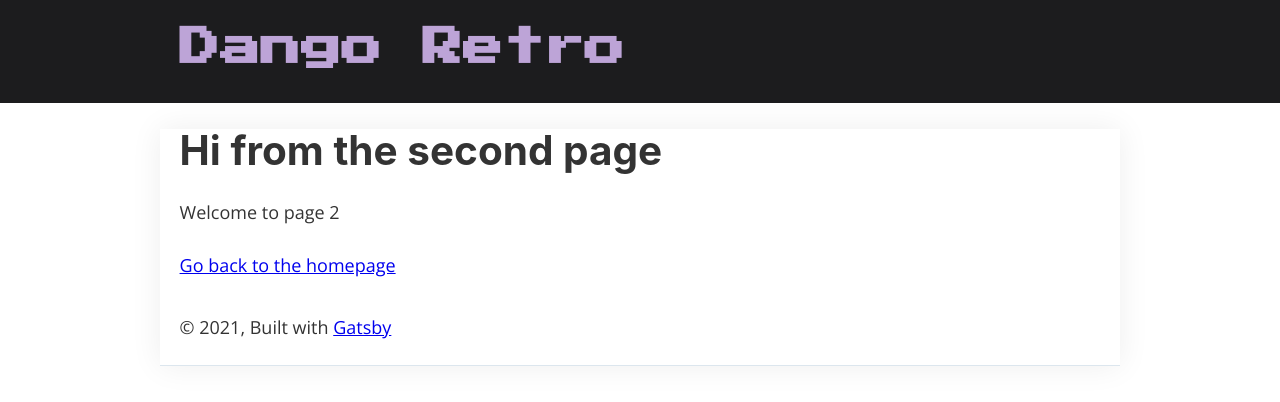
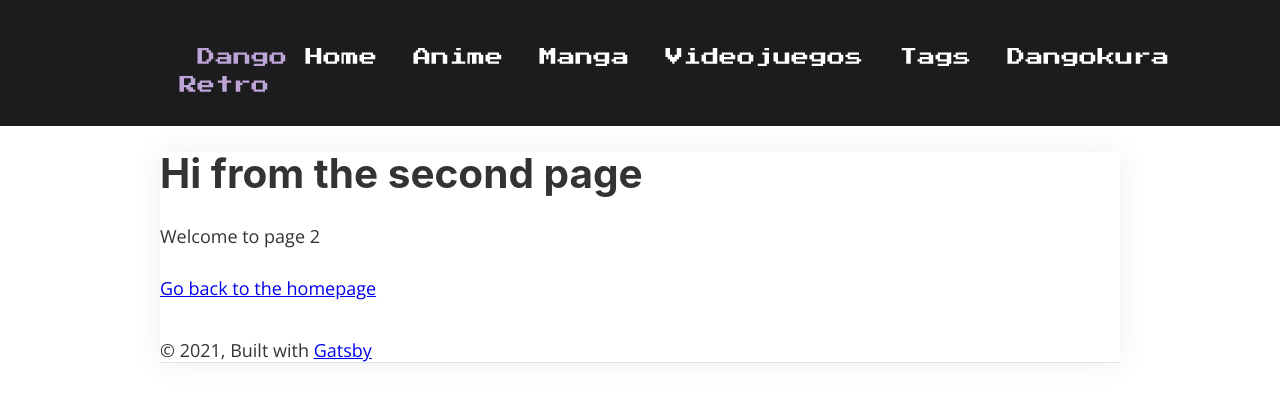
Before and after one commit to LeyaimJimenezSoftware/dretro, a Gatsby site: page /page-2 in a window 1280 px wide. Built offline with nearby package versions, Linux system fonts and the light colour scheme; Gatsby itself is replaced by a stand-in of ours.

Commit message:
Add navbar menu

```diff
--- a/gatsby-config.js
+++ b/gatsby-config.js
@@ -5,6 +5,7 @@ module.exports = {
     author: `@gatsbyjs`,
   },
   plugins: [
+    `gatsby-plugin-styled-components`,
     `gatsby-plugin-fontawesome-css`,
     `gatsby-plugin-react-helmet`,
     `gatsby-plugin-image`,
--- a/package.json
+++ b/package.json
@@ -10,6 +10,7 @@
     "@fortawesome/fontawesome-svg-core": "^1.2.35",
     "@fortawesome/free-solid-svg-icons": "^5.15.3",
     "@fortawesome/react-fontawesome": "^0.1.14",
+    "babel-plugin-styled-components": "^1.12.0",
     "gatsby": "^3.0.1",
     "gatsby-image": "^3.1.0",
     "gatsby-plugin-fontawesome-css": "^1.1.0",
@@ -19,14 +20,17 @@
     "gatsby-plugin-offline": "^4.0.0",
     "gatsby-plugin-react-helmet": "^4.0.0",
     "gatsby-plugin-sharp": "^3.0.0",
+    "gatsby-plugin-styled-components": "^4.2.0",
     "gatsby-source-filesystem": "^3.0.0",
     "gatsby-source-wordpress": "^5.1.0",
     "gatsby-transformer-sharp": "^3.0.0",
     "gatsby-wordpress-inline-images": "^1.2.1",
     "prop-types": "^15.7.2",
     "react": "^17.0.1",
+    "react-burger-menu": "^3.0.6",
     "react-dom": "^17.0.1",
-    "react-helmet": "^6.1.0"
+    "react-helmet": "^6.1.0",
+    "styled-components": "^5.2.3"
   },
   "devDependencies": {
     "prettier": "2.2.1"
--- a/src/components/Header.css
+++ b/src/components/Header.css
@@ -1,3 +1,7 @@
 .page-name > a {
   font-family: "Press Start 2P";
 }
+
+/* .nav-options:hover a{
+  color: #BDA4D7;
+} */
--- a/src/components/header.js
+++ b/src/components/header.js
@@ -1,23 +1,22 @@
-import * as React from "react"
+import React, { useState } from "react"
 import PropTypes from "prop-types"
 import { Link } from "gatsby"
+import { slide as Menu } from "react-burger-menu"
+import styled from "styled-components"
 import "./Header.css"
 
-const Header = ({ siteTitle }) => (
-  <header
-    style={{
-      background: `#1C1C1E`,
-      marginBottom: `1.45rem`,
-    }}
-  >
-    <div
-      style={{
-        margin: `0 auto`,
-        maxWidth: 960,
-        padding: `1.45rem 1.0875rem`,
-      }}
-    >
-      <h1 className="page-name" style={{ margin: 0 }}>
+const Header = ({ siteTitle }) => {
+  const [menuState, setMenuOpen] = useState({ menuOpen: false })
+
+  const closeMenu = () => {
+    setMenuOpen({ menuOpen: false })
+  }
+
+  return (
+    <NavHeader>
+      <NavStyle>
+        <NavItems>
+          <div className="page-name">
             <Link
               to="/"
               style={{
@@ -27,10 +26,75 @@ const Header = ({ siteTitle }) => (
             >
               {siteTitle}
             </Link>
-      </h1>
           </div>
-  </header>
+          <div className="page-name">
+            <Link className="nav-options" to="/">Home</Link>
+            <Link className="nav-options" to="/articles">Anime</Link>
+            <a href="#">Manga</a>
+            <a href="#">Videojuegos</a>
+            <a href="#">Tags</a>
+            <a href="#">Dangokura</a>
+          </div>
+        </NavItems>
+
+        <SideMenu>
+          <Menu disableAutoFocus isOpen={menuState.menuOpen}>
+            <Link className="menu-item" to="/" onClick={() => closeMenu()}>
+              Home
+            </Link>
+
+            <Link
+              className="menu-item"
+              to="/articles"
+              onClick={() => closeMenu()}
+            >
+              Anime
+            </Link>
+
+            <Link
+              className="menu-item"
+              to="/centered-div"
+              onClick={() => closeMenu()}
+            >
+              Manga
+            </Link>
+
+            <Link
+              className="menu-item"
+              to="/form-sample"
+              onClick={() => closeMenu()}
+            >
+              Videojuegos
+            </Link>
+
+            <Link
+              className="menu-item"
+              to="/reactstrap-form"
+              onClick={() => closeMenu()}
+            >
+              Tags
+            </Link>
+
+            <Link
+              className="menu-item"
+              to="/react-final-form"
+              onClick={() => closeMenu()}
+            >
+              Dangokura
+            </Link>
+            <Link
+              className="menu-item"
+              to="/react-final-form"
+              onClick={() => closeMenu()}
+            >
+              Discord
+            </Link>
+          </Menu>
+        </SideMenu>
+      </NavStyle>
+    </NavHeader>
   )
+}
 
 Header.propTypes = {
   siteTitle: PropTypes.string,
@@ -41,3 +105,119 @@ Header.defaultProps = {
 }
 
 export default Header
+
+
+const NavHeader = styled.header`
+  background-color: #1C1C1E;
+  margin-bottom: 1.45rem;
+  @media (max-width: 721px) {
+    margin-bottom: 0;
+  }
+`
+
+const NavStyle = styled.div`
+  margin: 0 auto;
+  max-width: 960px;
+  padding: 1.45rem 1.0875rem;
+  @media (max-width: 721px) {
+    padding: 0;
+  }
+`
+
+const TopNav = styled.div`
+  display: flex;
+  flex-direction: row;
+  justify-content: space-between;
+  background-color: #fafafa;
+  overflow: hidden;
+  position: fixed;
+  top: 0;
+  right: 0;
+  left: 0;
+  z-index: 1101;
+  top: 0;
+  width: 100vw;
+`
+const Logo = styled.div`
+  padding: 1em 1em 0 1em;
+`
+
+const NavItems = styled.div`
+  display: flex;
+  flex-direction: row;
+  flex-wrap: nowrap;
+  justify-content: space-between;
+  margin-top: 1em;
+  a {
+    color: #ffffff;
+    text-align: center;
+    padding: 1em;
+    text-decoration: none;
+    font-size: 1em;
+    &:hover {
+      color: #BDA4D7;
+    }
+  }
+  @media (max-width: 721px) {
+    display: none;
+  }
+`
+
+const SideMenu = styled.div`
+  /* Individual item */
+  .bm-item {
+    display: inline-block;
+    /* Our sidebar item styling */
+    text-decoration: none;
+    margin-bottom: 10px;
+    color: #BDA4D7;
+    transition: color 0.2s;
+  }
+  /* Change color on hover */
+  .bm-item:hover {
+    color: white;
+  }
+  /* The rest copied directly from react-burger-menu docs */
+  /* Position and sizing of burger button */
+  .bm-burger-button {
+    position: fixed;
+    width: 36px;
+    height: 30px;
+    right: 36px;
+    top: 36px;
+  }
+  /* Color/shape of burger icon bars */
+  .bm-burger-bars {
+    background: #BDA4D7;
+  }
+  /* Position and sizing of clickable cross button */
+  .bm-cross-button {
+    height: 24px;
+    width: 24px;
+  }
+  /* Color/shape of close button cross */
+  .bm-cross {
+    background: #bdc3c7;
+  }
+  /* General sidebar styles */
+  .bm-menu {
+    background: #1c1c1e;
+    padding: 2.5em 1.5em 0;
+    font-size: 1.15em;
+  }
+  /* Morph shape necessary with bubble or elastic */
+  .bm-morph-shape {
+    fill: #373a47;
+  }
+  /* Wrapper for item list */
+  .bm-item-list {
+    color: #b8b7ad;
+  }
+  /* Styling of overlay */
+  .bm-overlay {
+    background: rgba(0, 0, 0, 0.3);
+  }
+  @media (min-width: 720px) {
+    display: none;
+  }
+`
--- a/src/components/layout.css
+++ b/src/components/layout.css
@@ -595,3 +595,8 @@ pre tt:after {
     font-size: 100%;
   }
 }
+
+.menu-font {
+  font-family: "Press Start 2P";
+  font-size: 24px;
+}
--- a/src/components/layout.js
+++ b/src/components/layout.js
@@ -7,7 +7,8 @@
 
 import * as React from "react"
 import PropTypes from "prop-types"
-import { useStaticQuery, graphql } from "gatsby"
+import { useStaticQuery, graphql, Link } from "gatsby"
+import styled from "styled-components"
 import "@fontsource/press-start-2p"
 import "@fontsource/open-sans" // Defaults to weight 400 with all styles included.
 import Header from "./header"
@@ -30,12 +31,16 @@ const Layout = ({ children }) => {
       <div
         style={{
           margin: `0 auto`,
-          backgroundColor: 'white',
+          backgroundColor: "white",
           boxShadow: `inset 0 -1px 0 rgba(79,131,170,.2), 0 0 30px rgba(0,0,0,.07)`,
           maxWidth: 960,
-          padding: `0 1.0875rem 1.45rem`,
         }}
       >
+        <MobileNav>
+          <Link style={{ display: 'flex' }} to="/">
+            <h1 className="menu-font" style={{textAlign: 'center', alignSelf: 'center', margin: 0, color: 'white', paddingLeft: '10px'}}>Dango Retro</h1>
+          </Link>
+        </MobileNav>
         <main>{children}</main>
         <footer
           style={{
@@ -56,3 +61,12 @@ Layout.propTypes = {
 }
 
 export default Layout
+
+const MobileNav = styled.header`
+  background-color: #1c1c1e;
+  height: 100px;
+  display: none;
+  @media (max-width: 721px) {
+    display: flex;
+  }
+`
--- a/src/constants/colors.js
+++ b/src/constants/colors.js
@@ -3,4 +3,5 @@ export const COLORS = {
   BLUE: "#0000FF",
   GREEN: "#00FF00",
   DANGO_PURPLE: "#4E52F8",
+  BLACK: '#1c1c1e',
 };
--- a/src/templates/blog-post.js
+++ b/src/templates/blog-post.js
@@ -1,13 +1,13 @@
 import React from "react"
 import Layout from "../components/layout"
 import { graphql } from "gatsby"
+import "./blog.css"
 
 export default ({ data }) => {
   const post = data.allWpPost.edges[0].node
-  console.log(post)
   return (
     <Layout>
-      <div>
+      <div id="blog" style={{padding: `0 1.0875rem 1.45rem`, paddingTop: `1.0875rem`}}>
         <h1>{post.title}</h1>
         <div dangerouslySetInnerHTML={{ __html: post.content }} />
         <p> By: {post.author.name} </p>
```
Also changed, not shown: src/pages/index.js (+13 -1 lines), src/templates/blog.css (added, +10 -0 lines), 1 other file. Lines whose indentation alone changed are shown as unchanged.
